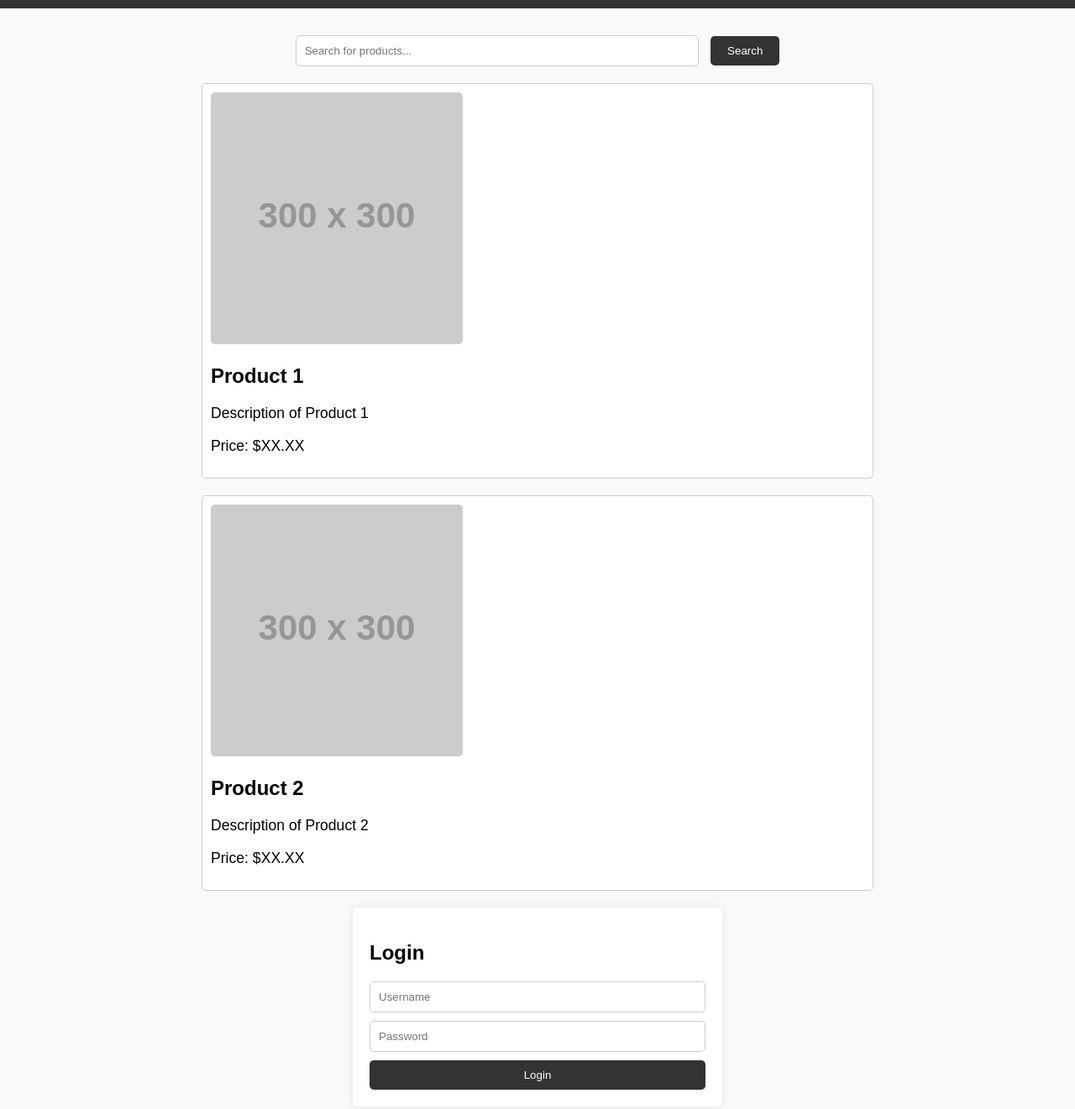
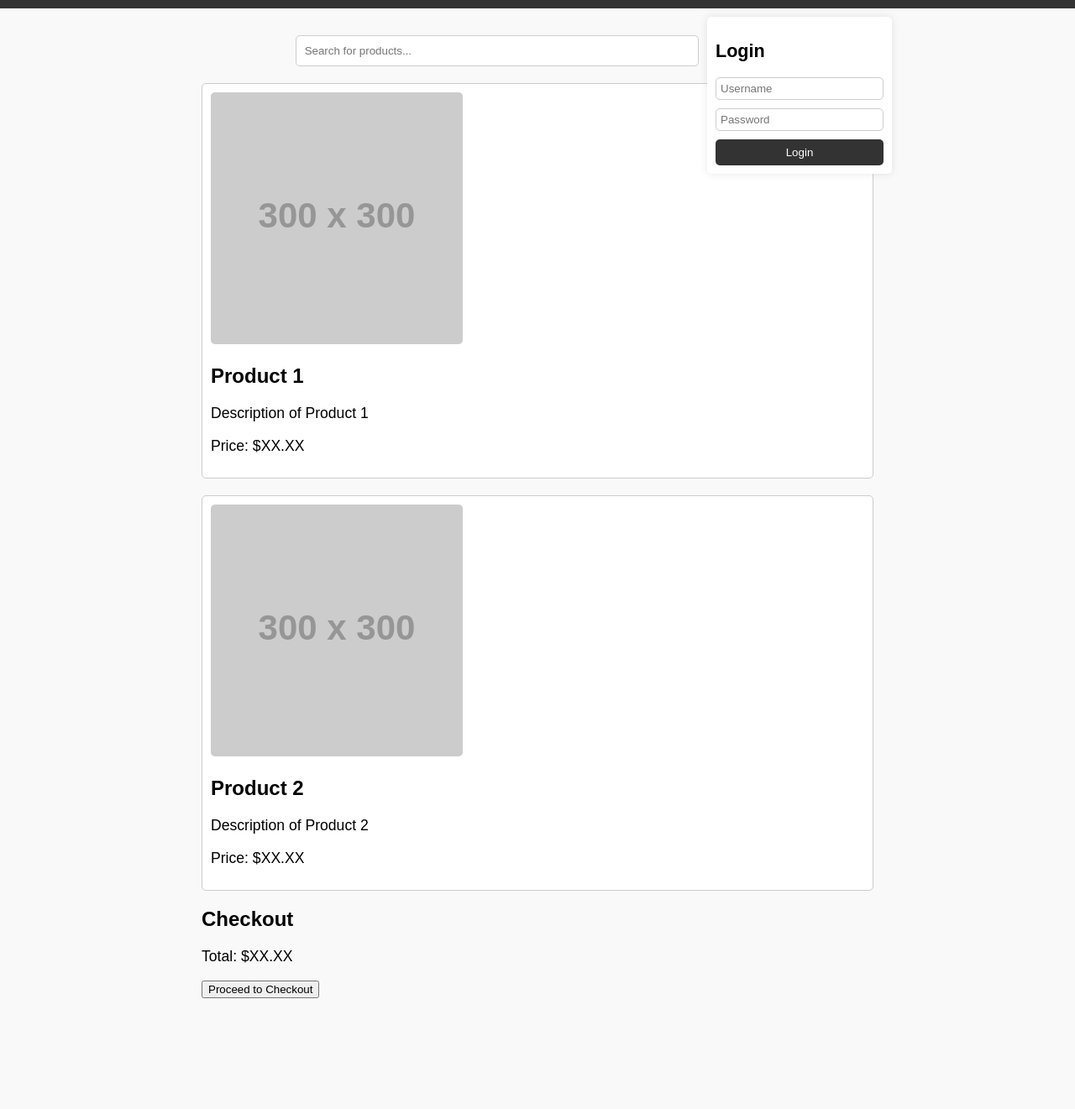
Before and after one commit to Binyam-dev/myschoolproject.github.io, a plain HTML site: page index.html in a window 1280 px wide. Shown: the part 140-1461 px from the top of the page at 84% size. After the commit the page ends 1361 px from the top, so only its background shows below. Drawn offline with Linux system fonts and the light colour scheme; placeholder pictures from the web are drawn by us.

Commit message:
Update index.html

```diff
--- a/index.html
+++ b/index.html
@@ -22,6 +22,7 @@
             max-width: 800px;
             margin: 0 auto;
             padding: 2rem;
+            position: relative; /* Added */
         }
         h1 {
             font-size: 2rem;
@@ -68,25 +69,28 @@
         }
         /* Login form styling */
         .login-form {
-            margin: 20px auto;
-            max-width: 400px;
-            padding: 20px;
+            position: absolute;
+            top: 10px;
+            right: 10px;
+            max-width: 200px; /* Adjust width as needed */
+            padding: 10px;
             background: #fff;
             border-radius: 5px;
             box-shadow: 0 0 10px rgba(0, 0, 0, 0.1);
+            font-size: 0.9rem; /* Smaller font size */
         }
         .login-form input[type="text"],
         .login-form input[type="password"] {
             width: 100%;
             margin-bottom: 10px;
-            padding: 10px;
+            padding: 5px; /* Smaller padding */
             border: 1px solid #ccc;
             border-radius: 5px;
             box-sizing: border-box;
         }
         .login-form input[type="submit"] {
             width: 100%;
-            padding: 10px;
+            padding: 8px; /* Smaller padding */
             border: none;
             border-radius: 5px;
             background-color: #333;
@@ -104,6 +108,16 @@
         <p>Quality Services Since 2015</p>
     </header>
     <div class="container">
+        <!-- Login form -->
+        <div class="login-form">
+            <h2>Login</h2>
+            <form action="#" method="post">
+                <input type="text" name="username" placeholder="Username" required>
+                <input type="password" name="password" placeholder="Password" required>
+                <input type="submit" value="Login">
+            </form>
+        </div>
+
         <!-- Search form -->
         <div class="search-form">
             <form action="#" method="get">
@@ -127,16 +141,6 @@
         </div>
         <!-- Add more product entries as needed -->
 
-        <!-- Login form -->
-        <div class="login-form">
-            <h2>Login</h2>
-            <form action="#" method="post">
-                <input type="text" name="username" placeholder="Username" required>
-                <input type="password" name="password" placeholder="Password" required>
-                <input type="submit" value="Login">
-            </form>
-        </div>
-
         <!-- Checkout system -->
         <div class="checkout">
             <h2>Checkout</h2>
```
